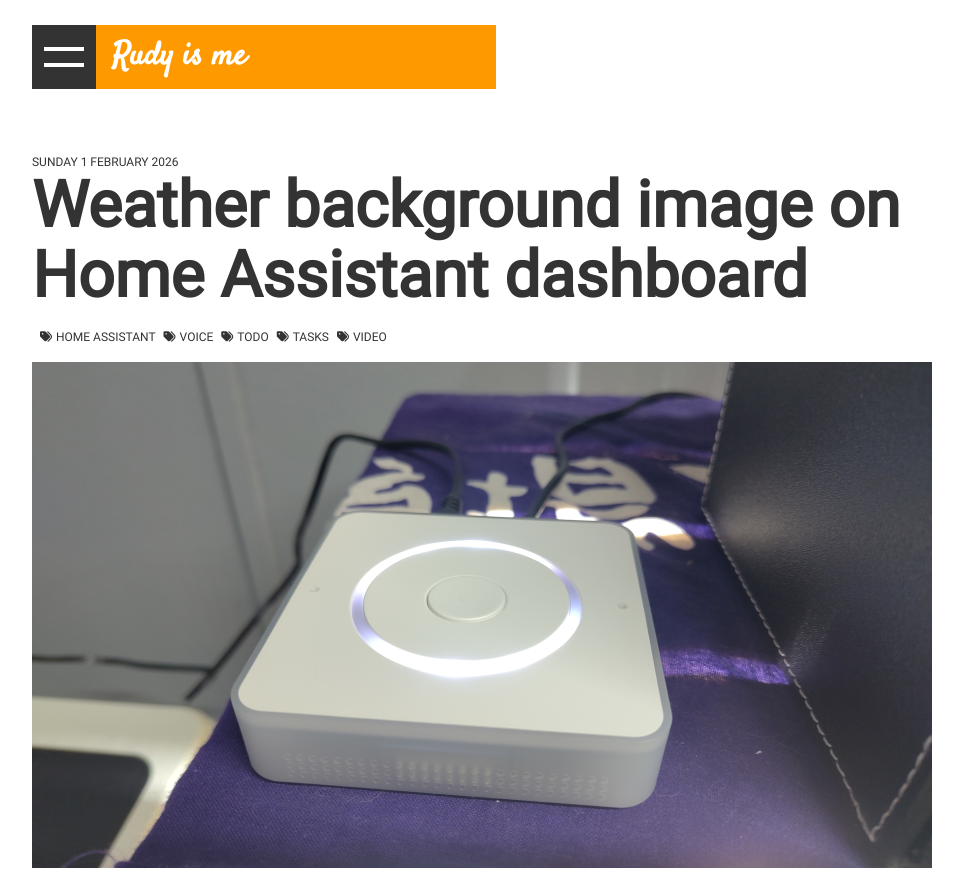
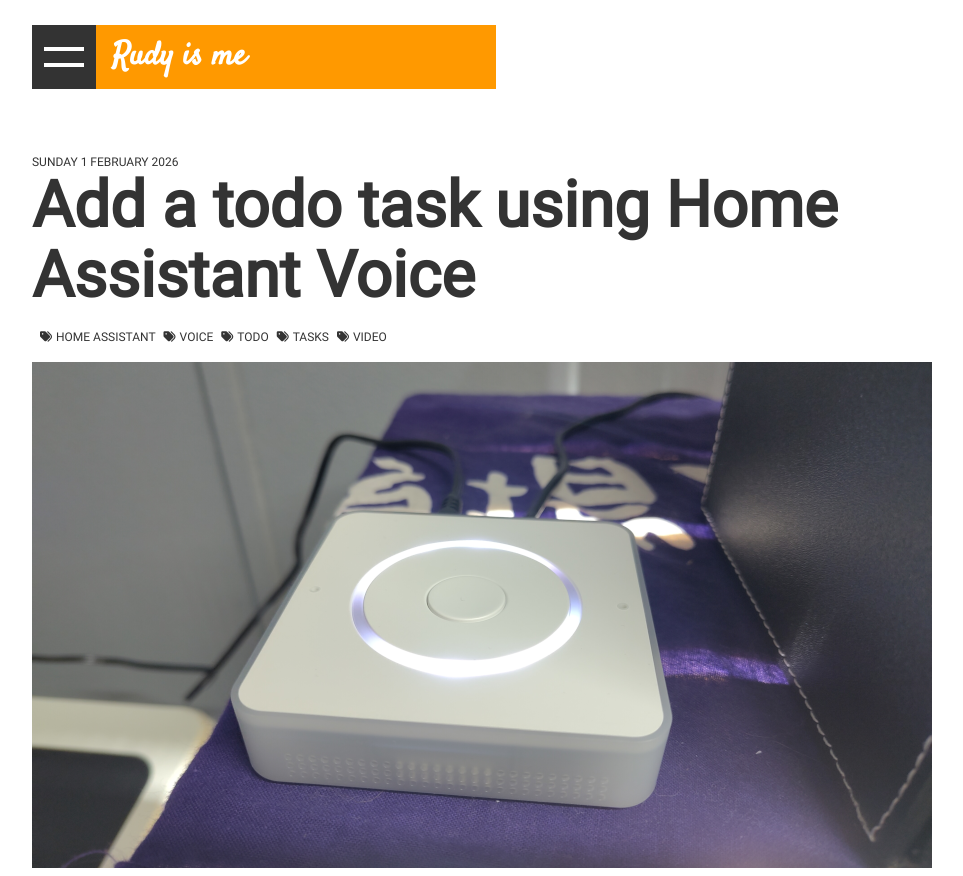
Before and after one commit to FamousWolf/rudyisme.com, an Eleventy site: page src/blog/2026-02-01-add-a-todo-task-using-home-assistant-voice.md in a window 1280 px wide. Shown: the top 876 px of the page, without its empty margins (158-1121 px from the left). Built offline with nearby package versions, Linux system fonts and the light colour scheme; Eleventy itself is replaced by a stand-in of ours; files that its build step writes are made by us from their sources.

Commit message:
[TASK] Add correct title

```diff
--- a/src/blog/2026-02-01-add-a-todo-task-using-home-assistant-voice.md
+++ b/src/blog/2026-02-01-add-a-todo-task-using-home-assistant-voice.md
@@ -1,5 +1,5 @@
 ---
-title: Weather background image on Home Assistant dashboard
+title: Add a todo task using Home Assistant Voice
 description: I've been messing around with todo lists in Home Assistant (and Nextcloud through CalDAV) lately and had a thought yesterday. How easy would it be to use the voice assistant to add a task. Turns out it was a default command. However, the default command requires you to add the task description and the list to the command. I wondered how hard it would be to have the voice assistant ask for these. This also turned out to be pretty easy. All it required was a single, simple automation.
 date: 2026-02-01
 image: ../assets/Images/blog/2026-02-01-add-task-using-home-assistant-voice.png
```
